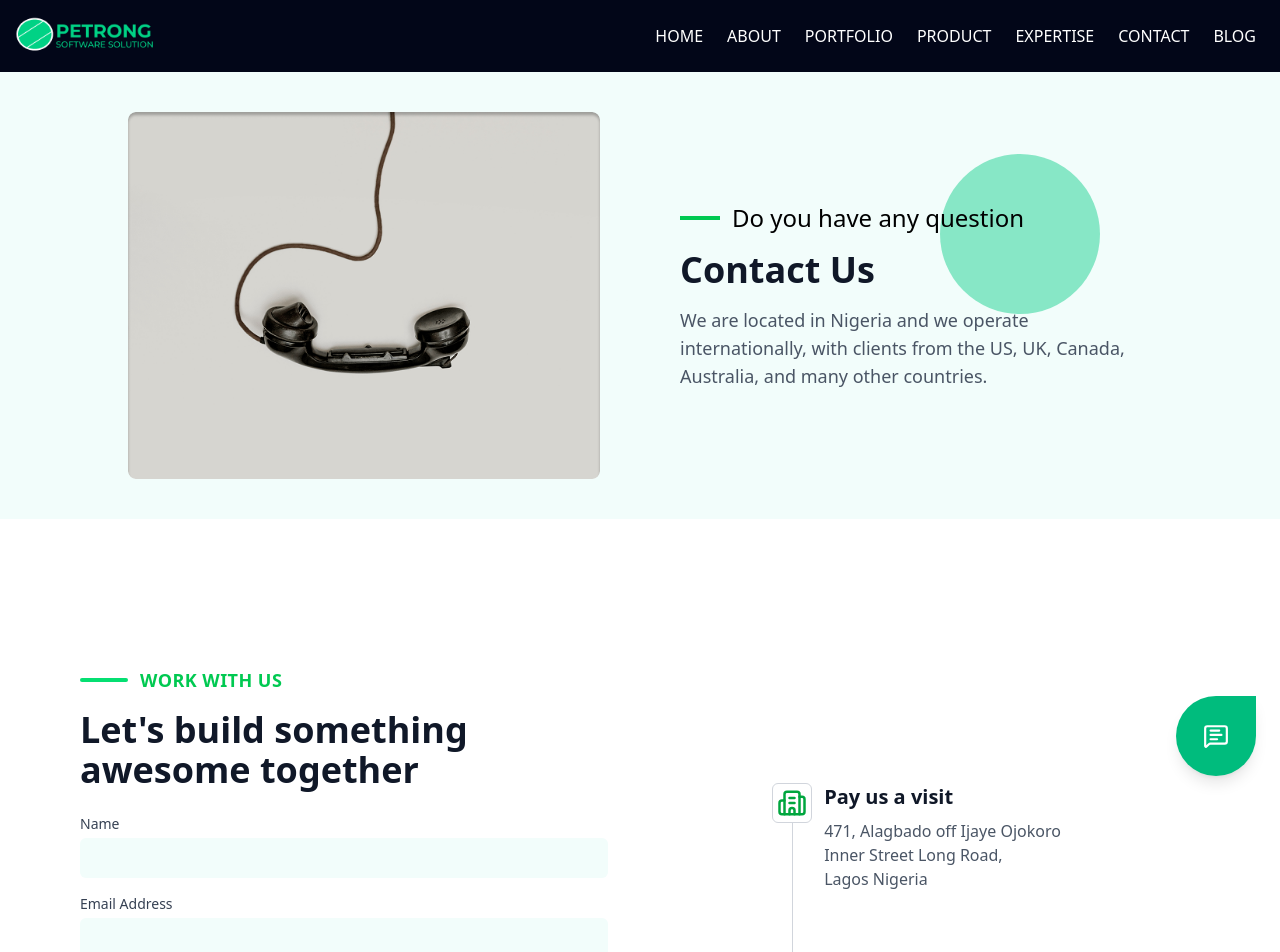
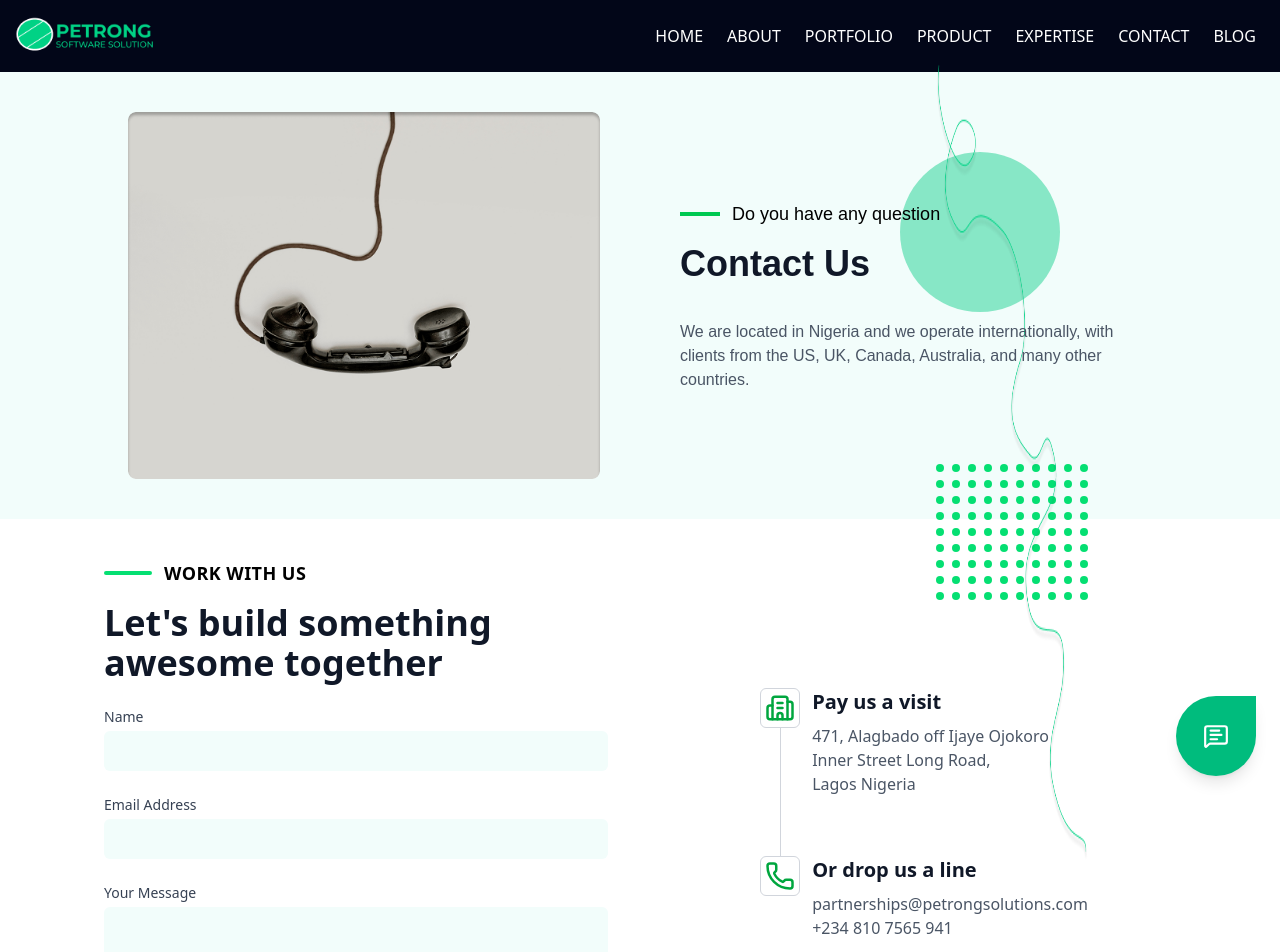
Before and after one commit to payalsatani93/petrong, a React (Vite) app: page /Contact in a window 1280 px wide. Shown: the top 952 px of the page. Built offline with nearby package versions, Linux system fonts and the light colour scheme.

Commit message:
fix contact page

```diff
--- a/src/index.css
+++ b/src/index.css
@@ -1,5 +1,5 @@
 @import "tailwindcss";
 :root {
   --font-poppins: 'Poppins', sans-serif;
-  --font-roboto: 'Roboto', sans-serif;
+  --font-montserrat: 'Montserrat', sans-serif;
 }
--- a/src/pages/Contact/Contact.jsx
+++ b/src/pages/Contact/Contact.jsx
@@ -4,7 +4,7 @@ import { Building2, Phone } from "lucide-react"; // ✅ Added icons
 export default function ContactUs() {
   return (
     <section>
-      <section className="relative bg-[#f2fdfb]">
+      <section className="relative bg-[#f2fdfb]" style={{ fontFamily: "var(--font-poppins)" }}>
         <div className="flex flex-col lg:flex-row items-center justify-center gap-10 lg:gap-20 py-10 px-5 md:px-16 lg:px-32">
           {/* Left: Image */}
           <div className="w-full lg:w-1/2 flex justify-center mb-8 lg:mb-0">
@@ -16,11 +16,11 @@ export default function ContactUs() {
           </div>
 
           {/* Right: Contact Info */}
-          <div className="relative w-full lg:w-1/2 flex flex-col items-center lg:items-start text-center lg:text-left">
+          <div className="relative w-full lg:w-1/2 flex flex-col items-center lg:items-start text-center lg:text-left text-base/6">
             {/* ✅ Green Circle Behind Contact Us */}
-            <div className="hidden lg:block absolute -top-12 lg:left-65 w-40 h-40 bg-[#5bdfaf] rounded-full opacity-70 z-0"></div>
+            <div className="hidden lg:block absolute -top-12 lg:left-55 w-40 h-40 bg-[#5bdfaf] rounded-full opacity-70 z-0"></div>
 
-            <h1 className="flex items-center text-lg sm:text-xl md:text-2xl font-medium relative z-10 mb-2">
+            <h1 className="flex items-center text-lg relative z-10 mb-2">
               <span className="w-10 h-1 bg-green-500 mr-3"></span>
               Do you have any question
             </h1>
@@ -29,7 +29,7 @@ export default function ContactUs() {
               Contact Us
             </h2>
 
-            <p className="text-gray-600 max-w-md relative z-10 text-sm sm:text-base md:text-lg">
+            <p className="text-gray-600 max-w-lg relative z-10  font-medium mt-5" style={{ fontFamily: "var(--font-montserrat)" }}>
               We are located in Nigeria and we operate internationally, with
               clients from the US, UK, Canada, Australia, and many other
               countries.
@@ -41,14 +41,14 @@ export default function ContactUs() {
       {/* ✅ closed top section properly */}
 
       {/* Bottom Section */}
-      <div className="flex justify-center items-center w-full min-h-screen">
-        <div className="flex flex-col lg:flex-row justify-center items-center gap-16 w-full max-w-6xl px-4 py-20">
+      <div className="flex justify-center items-center w-full">
+        <div className="flex flex-col lg:flex-row justify-center items-center gap-16 w-full max-w-6xl px-10 py-10">
           {/* Left: Form */}
           <div className="lg:w-1/2 relative">
             {/* Green solid line before title */}
             <div className="flex items-center justify-center md:justify-start mb-4">
               <span className="w-12 h-1 bg-green-400 rounded mr-3"></span>
-              <p className="text-green-500 font-semibold uppercase text-lg tracking-wide">
+              <p className="font-semibold uppercase text-lg tracking-wide">
                 Work with us
               </p>
             </div>
@@ -56,7 +56,7 @@ export default function ContactUs() {
               Let's build something <br /> awesome together
             </h1>
 
-            <form className="space-y-4">
+            <form className="space-y-6">
               <div>
                 <label className="block text-sm font-medium text-gray-700 mb-1">
                   Name
@@ -98,9 +98,9 @@ export default function ContactUs() {
 
           {/* Right: Contact Details */}
           <div className="lg:w-1/2 flex justify-evenly items-center ">
-            <div className="flex flex-col space-y-20 relative">
+            <div className="flex flex-col space-y-5 relative gap-10">
               {/* Vertical Line */}
-              <div className="absolute left-5 top-0 -bottom-8 w-px bg-gray-300"></div>
+              <div className="absolute left-5 top-0 bottom-12 w-px bg-gray-300"></div>
 
               {/* Address */}
               <div className="flex items-start space-x-3 relative">
@@ -124,6 +124,7 @@ export default function ContactUs() {
                 <div className="relative z-10">
                   <Phone className="w-10 h-10 text-green-600 bg-white p-1 rounded-md border border-gray-300" />
                 </div>
+
                 <div>
                   <h4 className="text-xl font-semibold text-gray-900 mb-2">
                     Or drop us a line
@@ -134,6 +135,24 @@ export default function ContactUs() {
                   <p className="text-gray-600">+234 810 7565 941</p>
                 </div>
               </div>
+              {/* loop for green dots */}
+              <div className="absolute hidden lg:block lg:right-0 xl:right-0 xl:bottom-90 lg:bottom-90">
+                <div className="grid grid-cols-10 gap-2">
+                  {Array.from({ length: 90 }).map((_, i) => (
+                    <span
+                      key={i}
+                      className="w-2 h-2 bg-green-400 rounded-full"
+                    ></span>
+                  ))}
+                </div>
+
+                {/* green Line / Curve */}
+                <img
+                  src="public/Image/Partner-greenline.png"
+                  alt="Decorative Line"
+                  className="absolute -top-100 h-200 w-32 hidden xl:block lg:w-96 "
+                />
+              </div>
             </div>
           </div>
         </div>
```
Also changed, not shown: public/Image/Contectgreenline.png (added).
